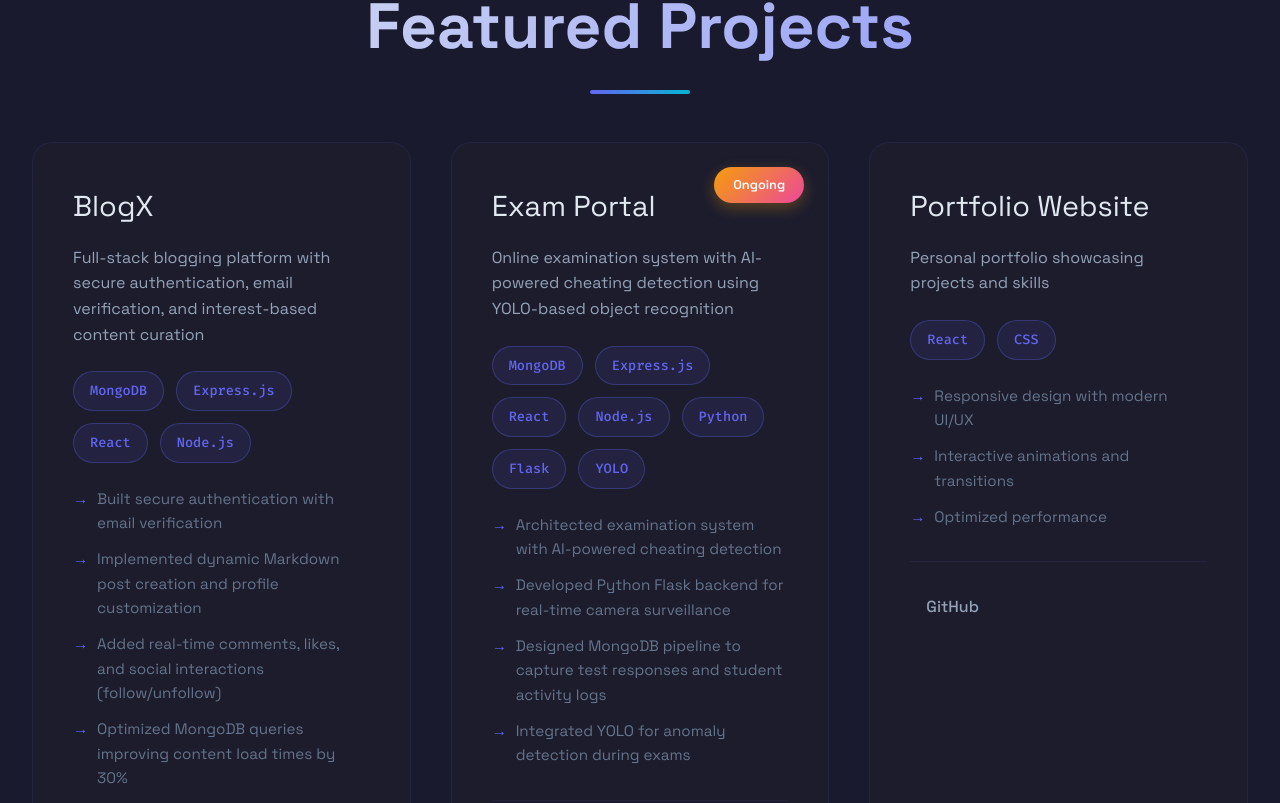
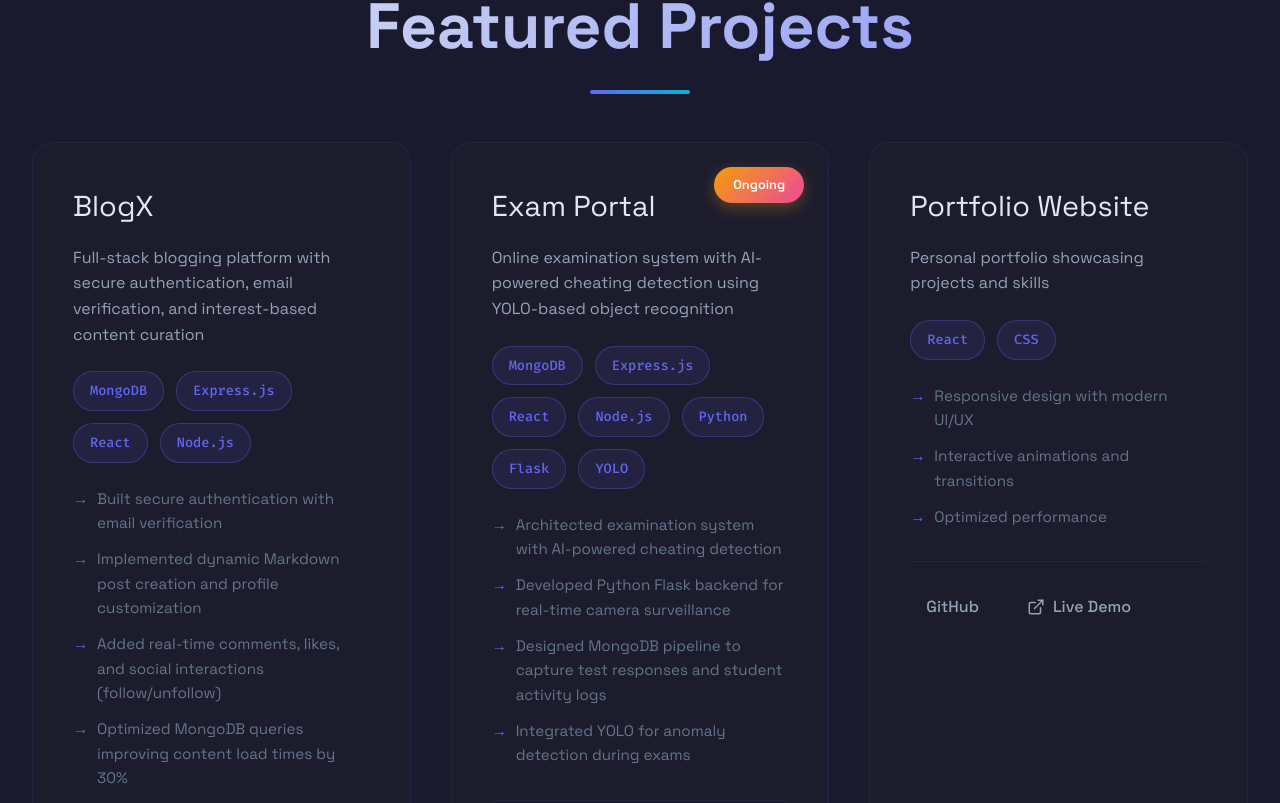
Before and after one commit to haricharanbonam/Portfolio, a Next.js app: page / in a window 1280 px wide. Shown: the part 3097-3900 px from the top of the page. Built offline with nearby package versions, Linux system fonts and the light colour scheme.

Commit message:
small fixes bro

```diff
--- a/app/globals.css
+++ b/app/globals.css
@@ -885,31 +885,6 @@ body {
   animation: fadeInUp 0.6s ease forwards;
 }
 
-.project-card::before {
-  content: '';
-  position: absolute;
-  top: 0;
-  left: 0;
-  right: 0;
-  height: 4px;
-  background: linear-gradient(90deg, var(--primary), var(--secondary), var(--accent));
-  transform: scaleX(0);
-  transition: transform 0.4s ease;
-  transform-origin: left;
-}
-
-.project-card:hover::before {
-  transform: scaleX(1);
-}
-
-.project-card::after {
-  content: '';
-  position: absolute;
-  inset: 0;
-  background: radial-gradient(circle at top right, rgba(99, 102, 241, 0.1), transparent 60%);
-  opacity: 0;
-  transition: opacity 0.4s ease;
-}
 
 .project-card:hover::after {
   opacity: 1;
--- a/app/page.tsx
+++ b/app/page.tsx
@@ -10,11 +10,12 @@ import {
   ExternalLink,
   GraduationCap,
   Briefcase,
-
+  Users,
   Mail,
   Phone,
   MapPin,
   Award,
+  Computer
 } from 'lucide-react';
 
 // ─── Types ───────────────────────────────────────────────────────────────────
@@ -97,8 +98,8 @@ const portfolioData:PortfolioData = {
   },
 
   socials: {
-    github: "https://github.com/haricharan2507",
-    linkedin: "https://www.linkedin.com/in/hari-charan-bonam",
+    github: "https://github.com/haricharanbonam",
+    linkedin: "https://www.linkedin.com/in/haricharanbonam",
     leetcode: "https://leetcode.com/u/haricharanbonam",
     hackerrank: "https://www.hackerrank.com/haricharanbonam"
   },
@@ -183,6 +184,7 @@ const portfolioData:PortfolioData = {
         "Optimized performance"
       ],
       github: "https://github.com/haricharanbonam/whoami",
+      live: "http://haricharanbonam.tech/",
     }
   ],
 
@@ -731,10 +733,10 @@ export default function Home() {
             </div>
             <div className="contact-socials">
               {[
-                { href: portfolioData.socials.github, icon: <Briefcase size={32} />, label: 'GitHub' },
+                { href: portfolioData.socials.github, icon: <Computer size={32} />, label: 'GitHub' },
                 {
                   href: portfolioData.socials.linkedin,
-                  icon: <Briefcase/>,
+                  icon: <Users size={32} />,
                   label: 'LinkedIn',
                 },
                 {
```
